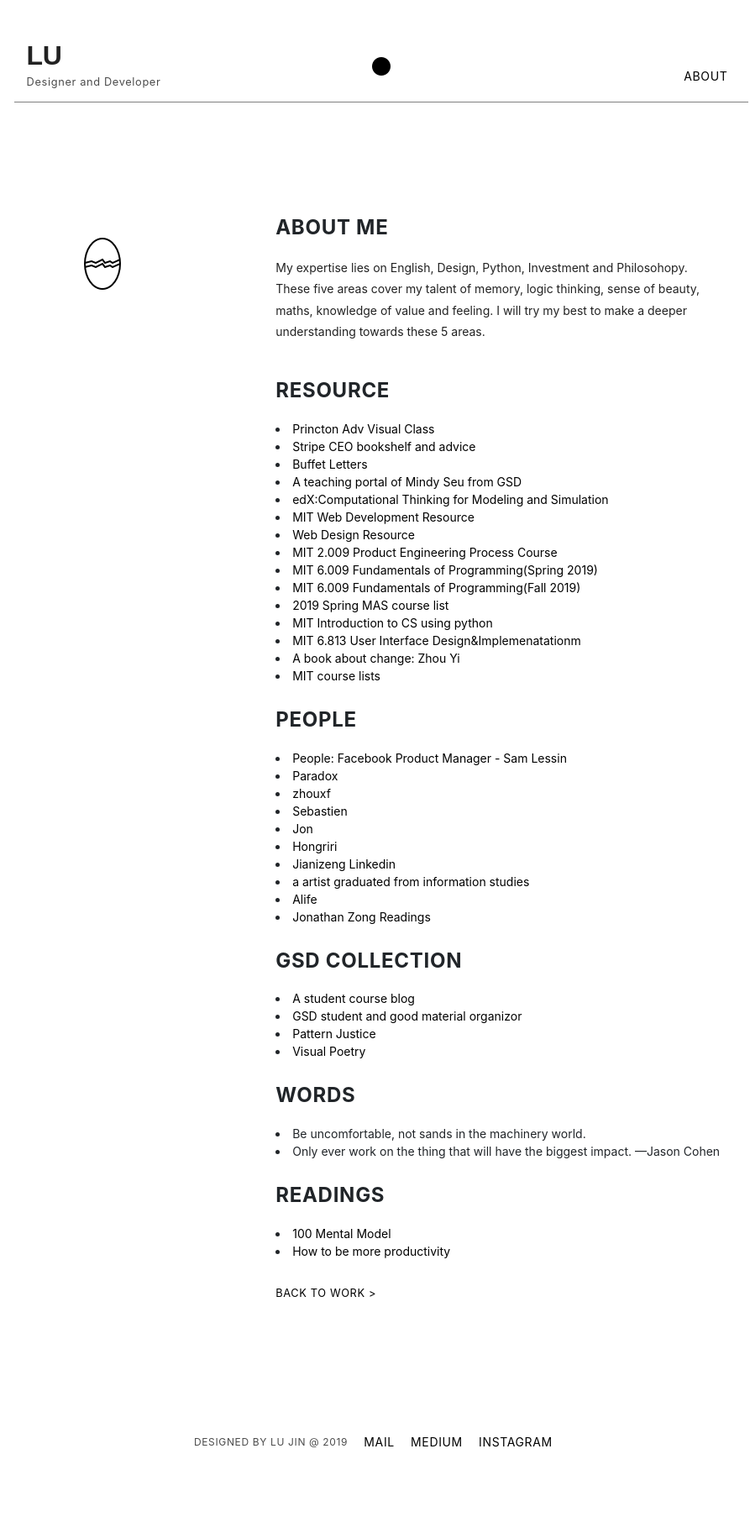
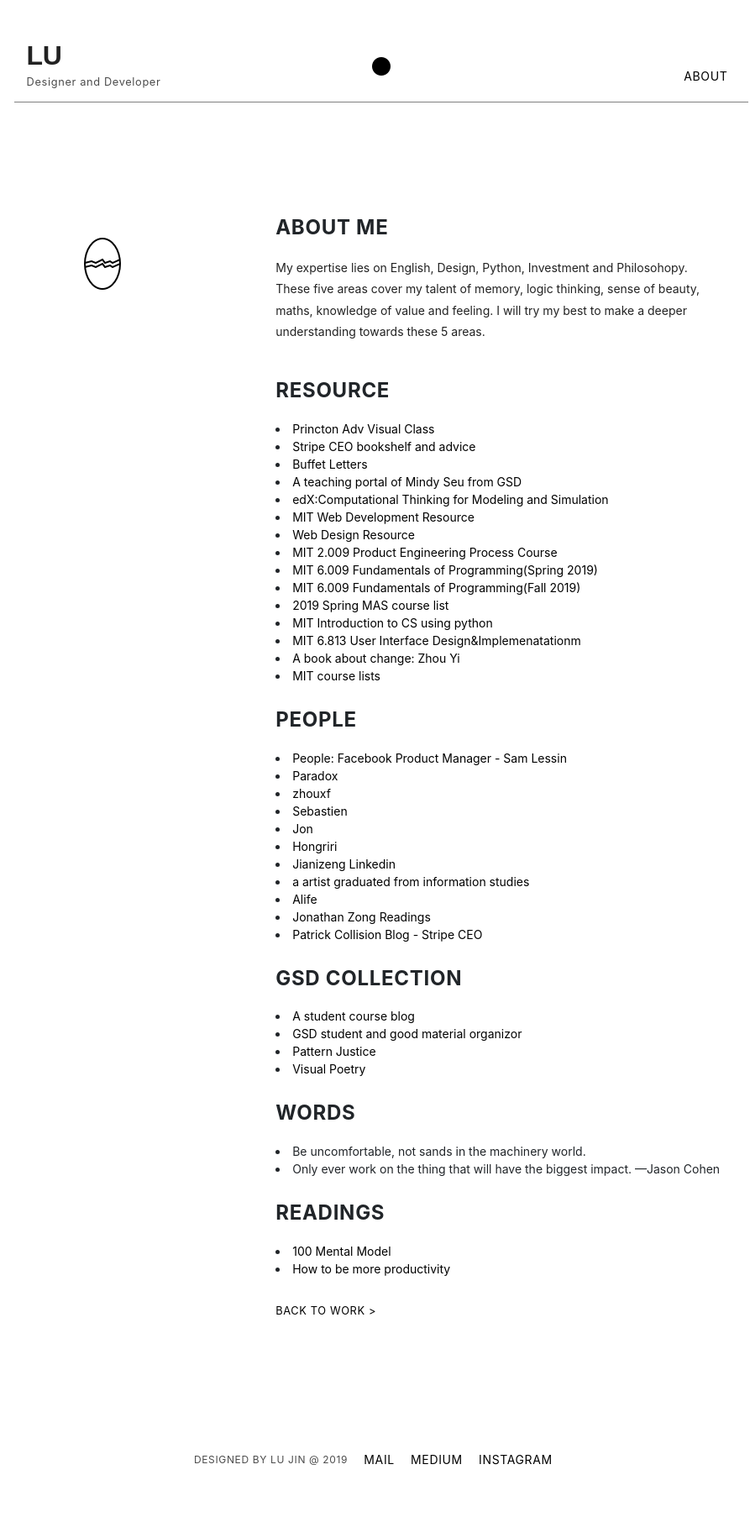
Before and after one commit to beforux/ShakeYourLove, a Jekyll site: the page list.html, which Jekyll copies as it is, in a window 1280 px wide. Shown: the whole page at 84% size, without its empty margins (186-1079 px from the left). Built offline with Jekyll 4.4.1, drawn with Linux system fonts in a browser that asks for light colours; nearby versions of some CDN libraries; before the commit the page ends 1810 px from its top, so only the background shows below that.

Commit message:
Update list.html

```diff
--- a/list.html
+++ b/list.html
@@ -73,7 +73,7 @@
                   <li><a href="https://elitzakoeva.com/About-Elitza"> a artist graduated from information studies</a></li>
                   <li><a href="https://www.alfiekohn.org/articles/">Alife</a></li>
                   <li><a href="http://jonathanzong.com/readings">Jonathan Zong Readings</a></li>
-
+                  <li><a href="https://patrickcollison.com/"> Patrick Collision Blog - Stripe CEO </a></li>
 
                   <h3> GSD collection</h3>
                   <li><a href="https://cargocollective.com/niexuanyi/Horizon-The-Floating-Island"> A student course blog </a></li>
```
